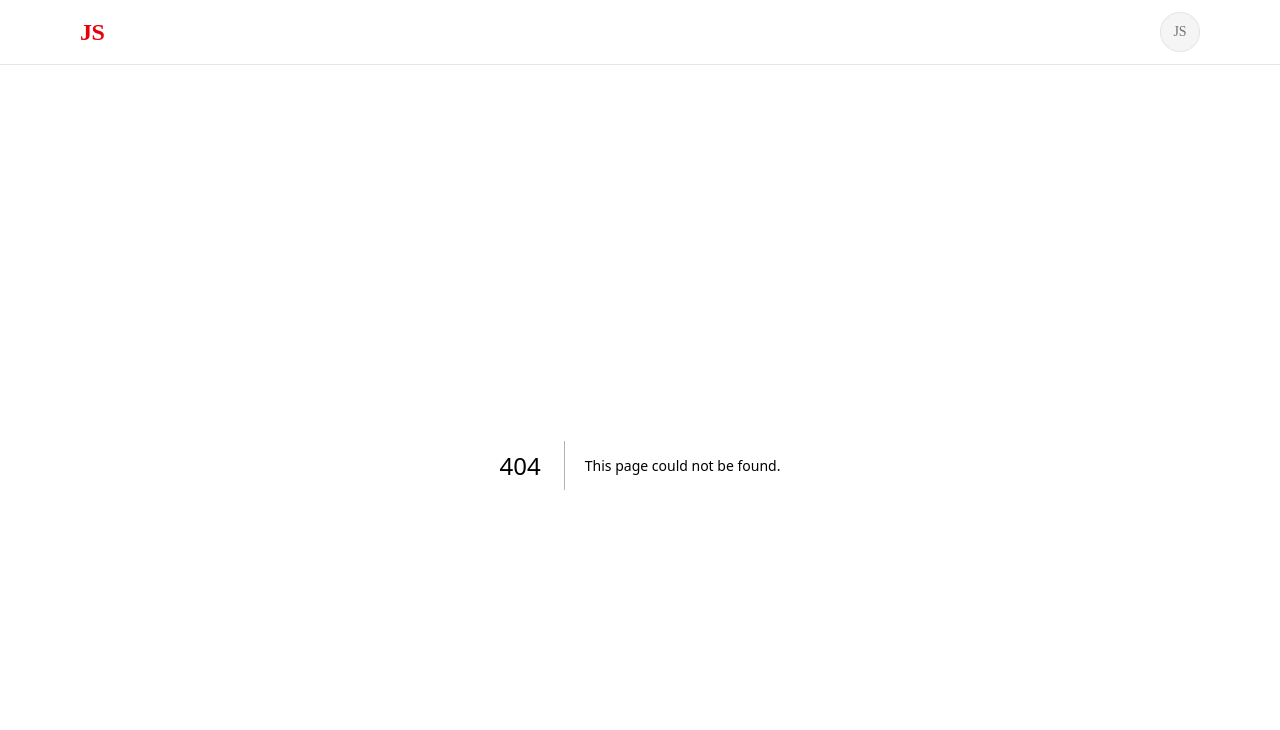
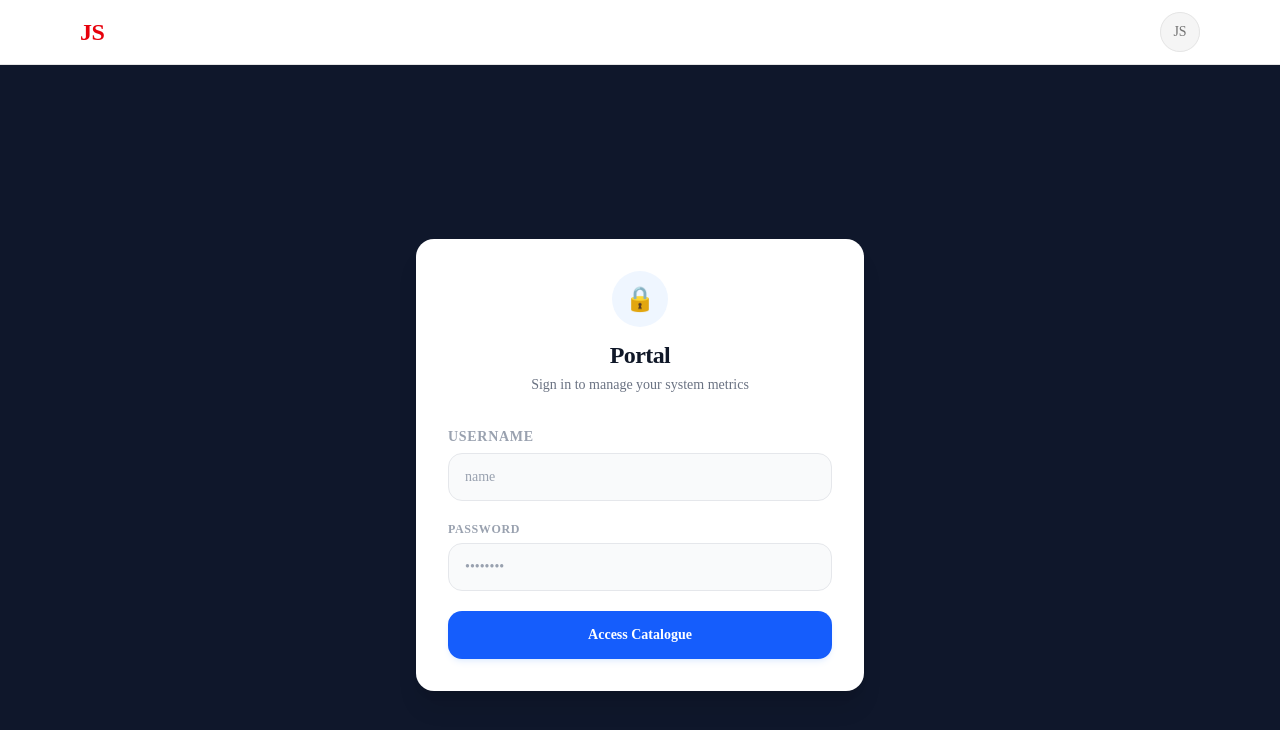
Before and after one commit to anish1A1/JaiswalAndCo, a Next.js app: page /rejoin in a window 1280 px wide. Before the commit this address had no page. Shown: the top 730 px of the page. Built offline with nearby package versions, Linux system fonts and the light colour scheme.

Commit message:
updated the login dealer page and all

```diff
--- /dev/null
+++ b/app/admin/page.tsx
@@ -0,0 +1,10 @@
+
+
+export default function AdminPage(){
+    return (
+        <div className="">
+
+            Hello
+        </div>
+    )
+}
--- /dev/null
+++ b/app/api/admin/login/route.ts
@@ -0,0 +1,57 @@
+import { NextResponse } from "next/server";
+import { redis } from "@/lib/redis";
+
+export async function POST(request: Request) {
+
+    try {
+        const {user, password} = await request.json()
+        const adminPassword = await redis.get<string>('admin')
+
+        if (!adminPassword) {
+            return NextResponse.json(
+                {error: 'No Data found in Database'},
+                {status: 500}
+            )
+        }
+
+        const NameCheck = user.trim().toLocaleLowerCase() === process.env.ADMIN_NAME?.trim().toLocaleLowerCase()
+
+        if (!NameCheck) {
+            return NextResponse.json(
+                {error: 'Your Credentials are invalid'},
+                {status:401}
+            )
+        }
+
+
+        const passwordMatch = password?.trim().toLocaleLowerCase() === adminPassword
+
+        if (!passwordMatch){
+            return NextResponse.json(
+                {error: 'Invalid Credentials'},
+                {status: 401}
+            )
+        }
+
+        const response = NextResponse.json(
+            {success: true}
+        )
+
+        response.cookies.set('admin_cookie', 'true',{
+            httpOnly:true,
+            secure:process.env.NODE_ENV === 'production',
+            sameSite: 'strict',
+            maxAge: 60*60*2,
+            path: '/',
+        })
+
+        return response
+
+    } catch (error) {
+        return NextResponse.json(
+            {error: 'Internal Server Error'},
+            {status: 500}
+        )
+    }
+
+}
--- a/app/page.tsx
+++ b/app/page.tsx
@@ -3,7 +3,7 @@ import Image from "next/image";
 export default function Home() {
   return (
     <div className="flex flex-col flex-1 items-center justify-center bg-zinc-100 font-sans dark:bg-black">
-
+      Hello
     </div>
   );
 }
--- /dev/null
+++ b/app/rejoin/page.tsx
@@ -0,0 +1,112 @@
+'use client'
+
+import { useState } from "react"
+import { useRouter } from "next/navigation"
+import { spawn } from "child_process"
+
+export default function LoginPage(){
+
+    const [loading, setloading] = useState(false)
+    const [error, seterror] = useState("")
+    const [user, setUser] = useState('')
+    const [password, setPassword] = useState('')
+    const router = useRouter()
+
+    const handleLogin = async (e: React.SubmitEvent) => {
+        e.preventDefault();
+        seterror('')
+        setloading(true)
+
+        try {
+            const res = await fetch('/api/admin/login/',{
+                method: 'POST',
+                headers: {'Content-Type': 'application/json'},
+                body: JSON.stringify({user, password})
+            })
+
+            const data = await res.json()
+
+            if(!res.ok){
+                throw new Error(data.error || 'Failed to authenticate')
+            }
+
+            router.push('/admin')
+            router.refresh()
+
+        } catch (error:any) {
+            seterror(error.message)
+        } finally {
+            setloading(false)
+        }
+
+    }
+
+    return (
+        <div className="min-h-screen bg-slate-900 flex flex-col justify-center px-4 sm:px-6 lg:px-8">
+            <div className="w-full max-w-md mx-auto bg-white rounded-2xl shadow-xl p-6 sm:p-8 ">
+
+                {/* Header Section */}
+                <div className="text-center mb-8">
+                    <div className="inline-flex items-center justify-center w-14 h-14 rounded-full bg-blue-50 text-2xl mb-3">
+                        🔒
+                    </div>
+                    <h1 className="text-2xl font-black text-gray-900 tracking-tight">Portal</h1>
+                    <p className="text-xs sm:text-sm text-gray-500 mt-1">
+                        Sign in to manage your system metrics
+                    </p>
+                </div>
+
+
+                {/* Dynamic Error Banner */}
+                {error && (
+                    <div className="mb-5 p-3 rounded-lg bg-red-50 border border-red-200 text-red-600 text-xs sm:text-sm font-semibold flex items-center gap-2 animate-shake">
+                        ⚠️ <span>{error}</span>
+                    </div>
+                )}
+
+                {/* Login Form */}
+
+                <form onSubmit={handleLogin} className="space-y-5">
+                    <div>
+                        <label className="block text-sm font-bold text-gray-400 uppercase tracking-wider mb-1.5">
+                            Username
+                        </label>
+                        <input type="text" value={user} onChange={(e) => setUser(e.target.value)} required placeholder="name"
+                        className="w-full  h-12 px-4 rounded-xl border border-gray-200 text-gray-900 bg-gray-50 text-sm focus:outline-none focus:ring-blue-500/20 focus:border-blue-500 transition-all placeholder:text-gray-400"/>
+                    </div>
+
+                    <div>
+                        <label className="block text-xs font-bold text-gray-400 uppercase tracking-wider mb-1.5">
+                        Password
+                        </label>
+                        <input
+                        type="password"
+                        required
+                        value={password}
+                        onChange={(e) => setPassword(e.target.value)}
+                        placeholder="••••••••"
+                        className="w-full h-12 px-4 rounded-xl border border-gray-200 text-gray-900 bg-gray-50 text-sm focus:outline-none focus:ring-2 focus:ring-blue-500/20 focus:border-blue-500 transition-all placeholder:text-gray-400"
+                        />
+                    </div>
+
+                     <button
+                        type="submit"
+                        disabled={loading}
+                        className="w-full h-12 mt-2 rounded-xl bg-blue-600 text-white text-sm font-bold shadow-md shadow-blue-500/10 hover:bg-blue-700 active:scale-[0.99] transition-all disabled:opacity-50 disabled:pointer-events-none flex items-center justify-center"
+                    >
+                        {loading ? (
+                        <span className="flex items-center gap-2">
+                            <span className="w-4 h-4 border-2 border-white/30 border-t-white rounded-full animate-spin" />
+                            Verifying Credentials...
+                        </span>
+                        ) : (
+                        'Access Catalogue'
+                        )}
+                    </button>
+                </form>
+            </div>
+
+
+        </div>
+    )
+}
--- a/components/Header.tsx
+++ b/components/Header.tsx
@@ -7,13 +7,15 @@ import {
   DropdownMenuContent,
   DropdownMenuItem,
   DropdownMenuTrigger,
+  DropdownMenuPortal, // 1. Added Portal import
 } from "@/components/ui/dropdown-menu";
 
 import { Avatar, AvatarFallback } from "@/components/ui/avatar";
 
 export default function Header() {
   return (
-    <header className="sticky top-0 z-200 border-b bg-white">
+    // 2. Fixed z-200 to z-[200] (using brackets for arbitrary values)
+    <header className="sticky top-0 border-b bg-white">
       <div className="mx-auto flex h-16 max-w-6xl items-center justify-between px-4">
         {/* Logo */}
         <Link
@@ -31,11 +33,15 @@ export default function Header() {
               </Avatar>
           </DropdownMenuTrigger>
 
-          <DropdownMenuContent align="end">
-            <DropdownMenuItem>Profile</DropdownMenuItem>
-            <DropdownMenuItem>Settings</DropdownMenuItem>
-            <DropdownMenuItem>Logout</DropdownMenuItem>
-          </DropdownMenuContent>
+          {/* 3. Wrapped with Portal so the menu floats perfectly on mobile viewports */}
+          <DropdownMenuPortal>
+            <DropdownMenuContent align="end">
+              {/* 1. Added the render prop to inject the Link component safely */}
+              <DropdownMenuItem render={<Link href="/admin" />}>
+                Profile
+              </DropdownMenuItem>
+            </DropdownMenuContent>
+          </DropdownMenuPortal>
         </DropdownMenu>
       </div>
     </header>
--- a/components/ProductImageViewer.tsx
+++ b/components/ProductImageViewer.tsx
@@ -39,7 +39,7 @@ export default function ProductImageViewer({
       <DialogContent className="flex flex-col max-w-md w-full rounded-2xl p-4 sm:max-w-2xl sm:w-auto h-auto max-h-[90vh]">
 
         {/* Container that dynamically caps the image height on desktop screens */}
-        <div className="relative aspect-square w-full sm:w-[500px] max-h-[60vh] sm:max-h-[70vh] overflow-hidden rounded-xl bg-muted mt-6 mx-auto">
+        <div className="relative aspect-square w-full sm:w-125 max-h-[60vh] sm:max-h-[70vh] overflow-hidden rounded-xl bg-muted mt-6 mx-auto">
           <Image
             src={image}
             alt={name}
--- a/components/ui/dropdown-menu.tsx
+++ b/components/ui/dropdown-menu.tsx
@@ -135,7 +135,7 @@ function DropdownMenuSubContent({
   return (
     <DropdownMenuContent
       data-slot="dropdown-menu-sub-content"
-      className={cn("w-auto min-w-[96px] rounded-lg bg-popover p-1 text-popover-foreground shadow-lg ring-1 ring-foreground/10 duration-100 data-[side=bottom]:slide-in-from-top-2 data-[side=left]:slide-in-from-right-2 data-[side=right]:slide-in-from-left-2 data-[side=top]:slide-in-from-bottom-2 data-open:animate-in data-open:fade-in-0 data-open:zoom-in-95 data-closed:animate-out data-closed:fade-out-0 data-closed:zoom-out-95", className )}
+      className={cn("w-auto min-w-24 rounded-lg bg-popover p-1 text-popover-foreground shadow-lg ring-1 ring-foreground/10 duration-100 data-[side=bottom]:slide-in-from-top-2 data-[side=left]:slide-in-from-right-2 data-[side=right]:slide-in-from-left-2 data-[side=top]:slide-in-from-bottom-2 data-open:animate-in data-open:fade-in-0 data-open:zoom-in-95 data-closed:animate-out data-closed:fade-out-0 data-closed:zoom-out-95", className )}
       align={align}
       alignOffset={alignOffset}
       side={side}
--- /dev/null
+++ b/lib/redis.ts
@@ -0,0 +1,3 @@
+import { Redis } from "@upstash/redis";
+
+export const redis = Redis.fromEnv();
--- /dev/null
+++ b/proxy.ts
@@ -0,0 +1,16 @@
+import { NextResponse } from "next/server";
+import type { NextRequest } from "next/server";
+
+export function proxy(request: NextRequest){
+    const session = request.cookies.get('admin_cookie')?.value
+
+    if (request.nextUrl.pathname.startsWith('/admin') && session !== 'true') {
+        return NextResponse.redirect(new URL('/', request.url))
+    }
+
+    return NextResponse.next()
+}
+
+export const config = {
+    matcher: '/admin/:path*'
+}
```
